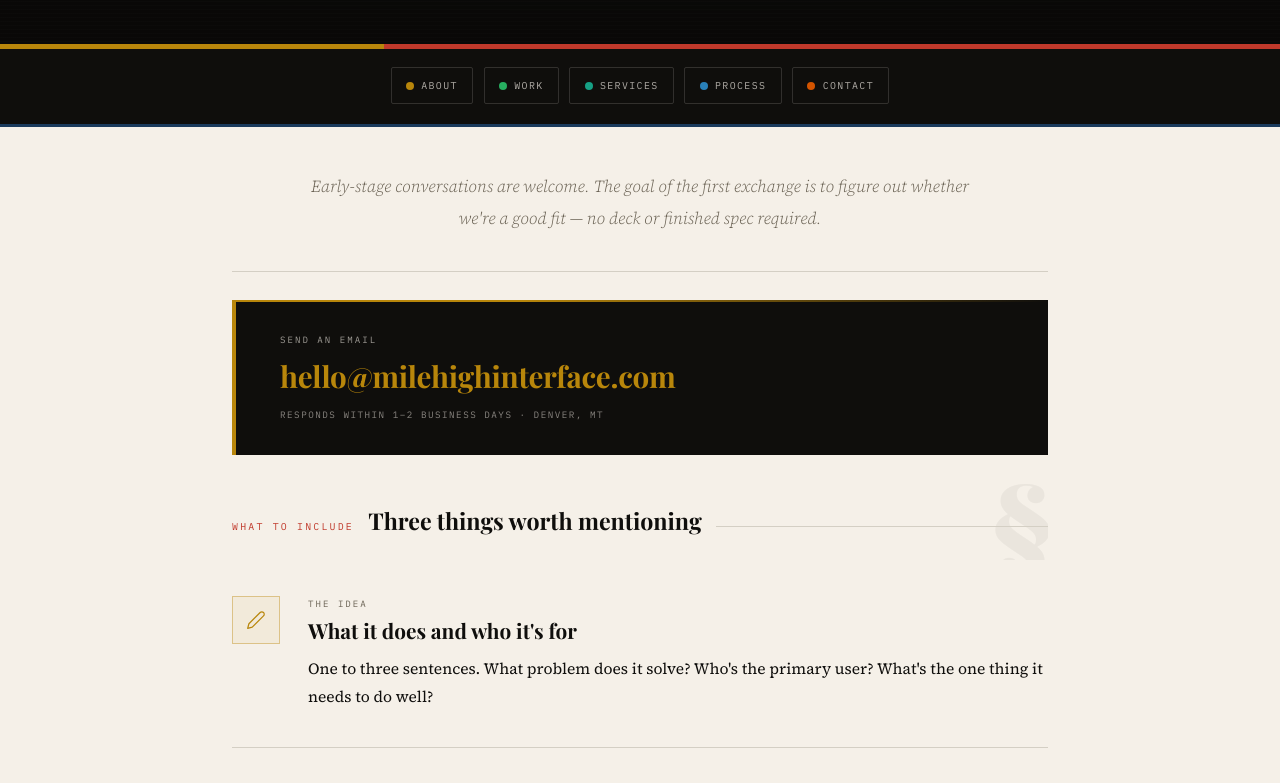
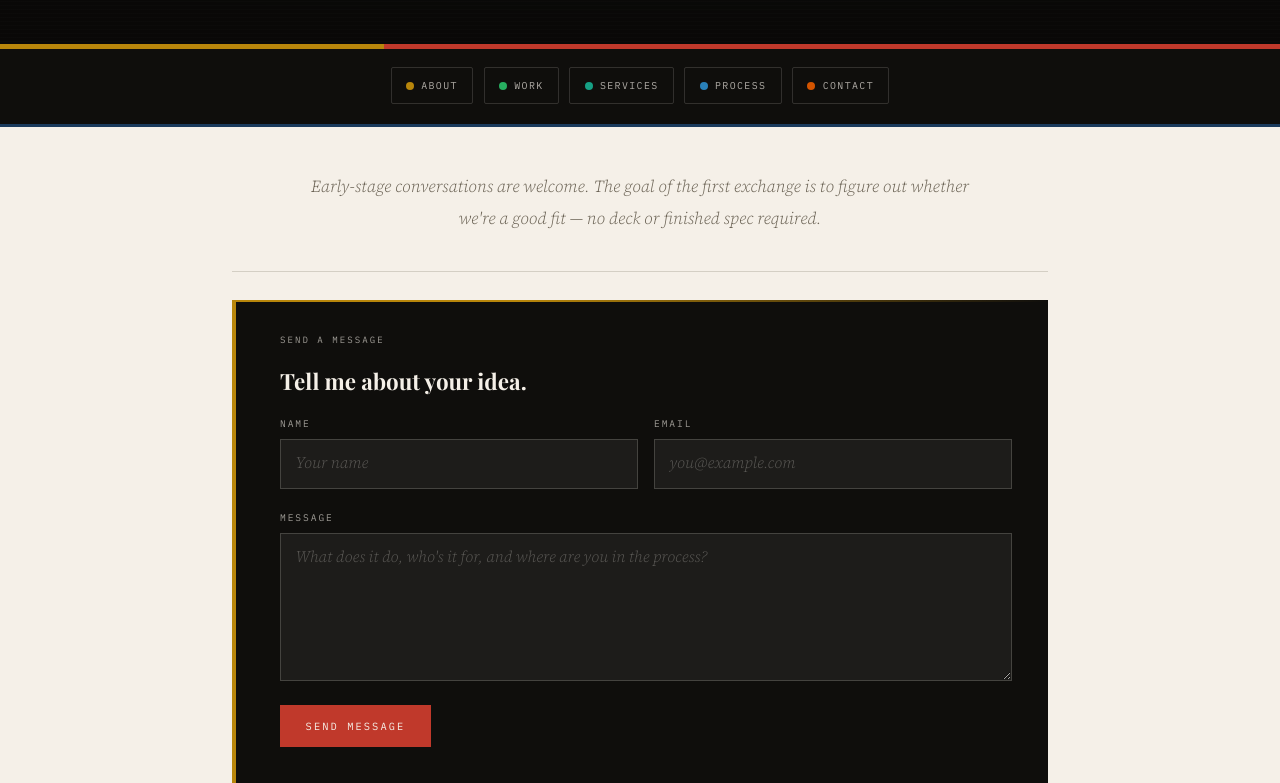
Before and after one commit to demaceo/anappideallc, a React (Vite) app: page /contact in a window 1280 px wide. Shown: the part 240-1023 px from the top of the page. Built offline with nearby package versions, Linux system fonts and the light colour scheme.

Commit message:
feat: implement contact form with email sending functionality and form validation

```diff
--- a/src/pages/Contact.tsx
+++ b/src/pages/Contact.tsx
@@ -1,8 +1,11 @@
+import { useState } from 'react'
 import { SITE } from '../data/site'
 import { RouteHead } from '../components/SEO/RouteHead'
 import { META } from '../lib/seo'
 import { IconEdit, IconSearch, IconSend } from '../components/icons'
 import { PageHeader } from '../components/PageHeader/PageHeader'
+
+type Status = 'idle' | 'sending' | 'sent' | 'error'
 
 const PROMPTS = [
   {
@@ -29,10 +32,27 @@ const PROMPTS = [
 ] as const
 
 export default function Contact() {
-  const subject = encodeURIComponent('App idea — initial contact')
-  const body = encodeURIComponent(
-    `Hi ${SITE.founder.name.split(' ')[0]},\n\nI have an idea for a [mobile app / website] and I'd like to talk through what it would take to ship it.\n\nThe idea:\n\n\nWhere I am:\n\n\nBudget range:\n\n— `,
-  )
+  const [fields, setFields] = useState({ name: '', email: '', message: '' })
+  const [status, setStatus] = useState<Status>('idle')
+
+  function handleChange(e: React.ChangeEvent<HTMLInputElement | HTMLTextAreaElement>) {
+    setFields(prev => ({ ...prev, [e.target.name]: e.target.value }))
+  }
+
+  async function handleSubmit(e: React.SyntheticEvent<HTMLFormElement>) {
+    e.preventDefault()
+    setStatus('sending')
+    try {
+      const res = await fetch('/api/contact', {
+        method: 'POST',
+        headers: { 'Content-Type': 'application/json' },
+        body: JSON.stringify(fields),
+      })
+      setStatus(res.ok ? 'sent' : 'error')
+    } catch {
+      setStatus('error')
+    }
+  }
 
   return (
     <>
@@ -59,18 +79,80 @@ export default function Contact() {
           </p>
         </div>
 
-        <div className="contact-hero">
-          <span className="contact-hero-label">Send an email</span>
-          <a
-            href={`mailto:${SITE.email}?subject=${subject}&body=${body}`}
-            className="contact-hero-email"
-          >
-            {SITE.email}
-          </a>
-          <span className="contact-hero-sub">
-            Responds within 1–2 business days · Denver, MT
-          </span>
-        </div>
+        {status === 'sent' ? (
+          <div className="contact-form">
+            <span className="contact-form-eyebrow">Message received</span>
+            <p className="contact-form-title">Thanks — I'll be in touch.</p>
+            <p className="contact-form-sub">
+              Expect a reply within 1–2 business days.
+            </p>
+          </div>
+        ) : (
+          <form className="contact-form" onSubmit={handleSubmit} noValidate>
+            <span className="contact-form-eyebrow">Send a message</span>
+            <p className="contact-form-title">Tell me about your idea.</p>
+
+            <div className="form-row">
+              <div className="form-group">
+                <label className="form-label" htmlFor="cf-name">Name</label>
+                <input
+                  id="cf-name"
+                  className="form-input"
+                  name="name"
+                  type="text"
+                  autoComplete="name"
+                  placeholder="Your name"
+                  required
+                  value={fields.name}
+                  onChange={handleChange}
+                />
+              </div>
+              <div className="form-group">
+                <label className="form-label" htmlFor="cf-email">Email</label>
+                <input
+                  id="cf-email"
+                  className="form-input"
+                  name="email"
+                  type="email"
+                  autoComplete="email"
+                  placeholder="you@example.com"
+                  required
+                  value={fields.email}
+                  onChange={handleChange}
+                />
+              </div>
+            </div>
+
+            <div className="form-group">
+              <label className="form-label" htmlFor="cf-message">Message</label>
+              <textarea
+                id="cf-message"
+                className="form-textarea"
+                name="message"
+                placeholder={`What does it do, who's it for, and where are you in the process?`}
+                required
+                value={fields.message}
+                onChange={handleChange}
+              />
+            </div>
+
+            <div className="form-submit-row">
+              <button
+                className="form-submit-btn"
+                type="submit"
+                disabled={status === 'sending'}
+              >
+                {status === 'sending' ? 'Sending…' : 'Send message'}
+              </button>
+              {status === 'error' && (
+                <span className="form-status error">
+                  Something went wrong — try {' '}
+                  <a href={`mailto:${SITE.email}`}>emailing directly</a>.
+                </span>
+              )}
+            </div>
+          </form>
+        )}
 
         <div className="section-header">
           <span className="section-num">What to include</span>
```
Also changed, not shown: api/contact.ts (added, +51 -0 lines).
